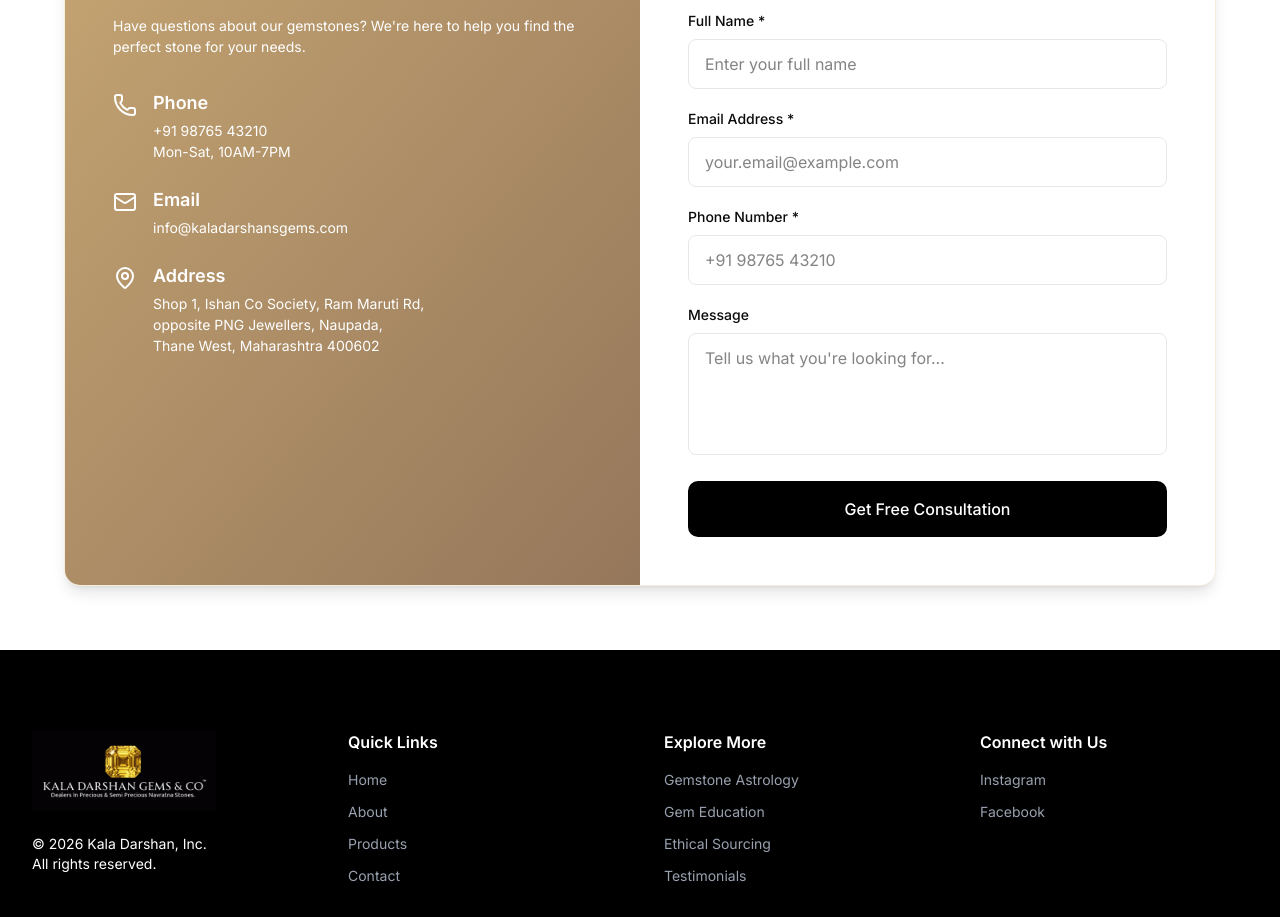
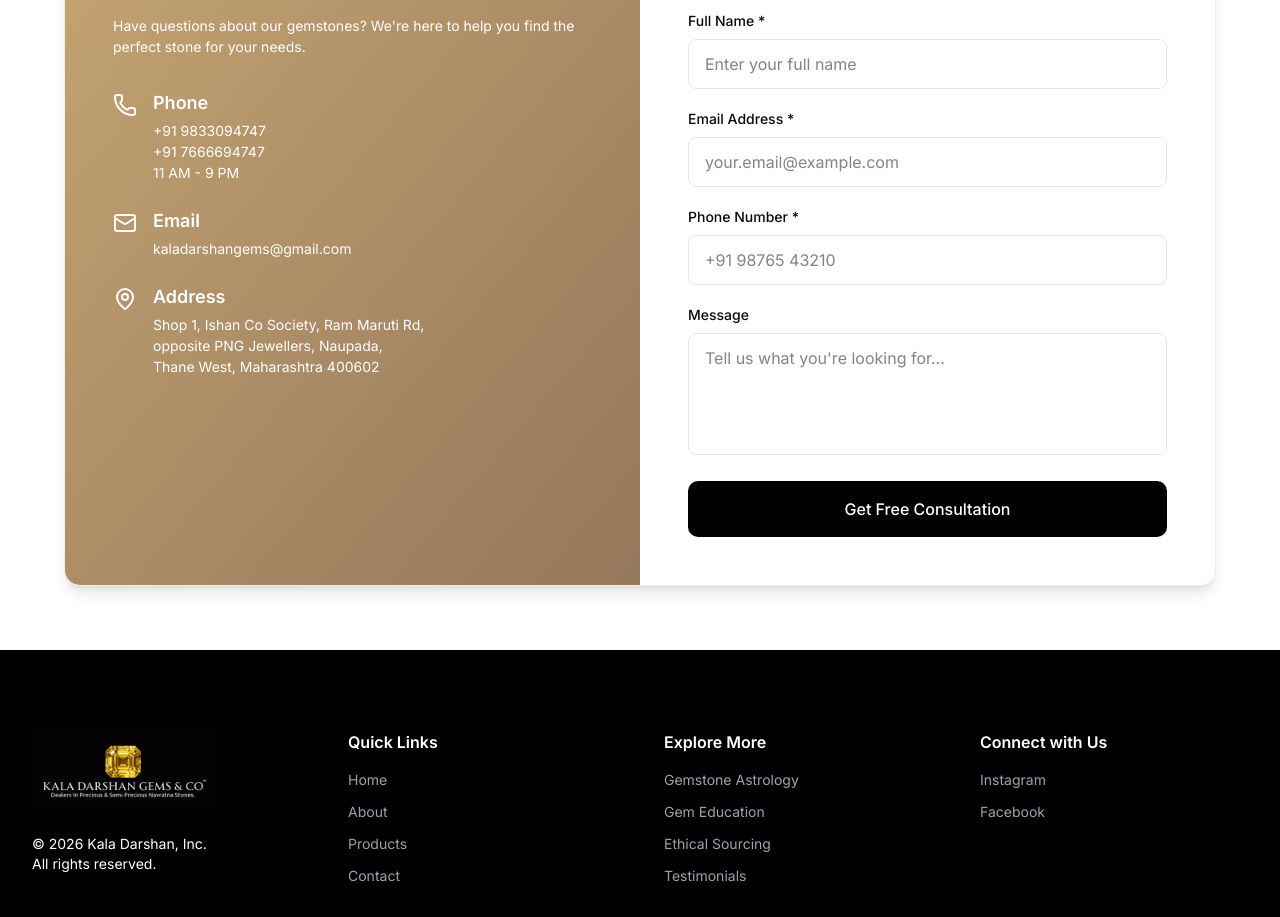
Before and after one commit to SyspreeDev/kala-darshan, a React (Vite) app: page / in a window 1280 px wide. Shown: the part 4660-5577 px from the top of the page. Built offline with nearby package versions, Linux system fonts and the light colour scheme; a web font is replaced by a local one.

Commit message:
email id updated

```diff
--- a/src/app/pages/Home.tsx
+++ b/src/app/pages/Home.tsx
@@ -537,15 +537,15 @@ export default function Home() {
                     <Phone className="w-6 h-6 shrink-0 mt-1" />
                     <div>
                       <h3 className="font-semibold mb-1 font-['Inter']">Phone</h3>
-                      <p className="font-['Inter'] text-[14px]">+91 98765 43210</p>
-                      <p className="font-['Inter'] text-[14px]">Mon-Sat, 10AM-7PM</p>
+                      <p className="font-['Inter'] text-[14px]">+91 9833094747<br/>+91 7666694747</p>
+                      <p className="font-['Inter'] text-[14px]">11 AM - 9 PM</p>
                     </div>
                   </div>
                   <div className="flex items-start gap-4">
                     <Mail className="w-6 h-6 shrink-0 mt-1" />
                     <div>
                       <h3 className="font-semibold mb-1 font-['Inter']">Email</h3>
-                      <p className="font-['Inter'] text-[14px]">info@kaladarshansgems.com</p>
+                      <p className="font-['Inter'] text-[14px]">kaladarshangems@gmail.com</p>
                     </div>
                   </div>
                   <div className="flex items-start gap-4">
```
